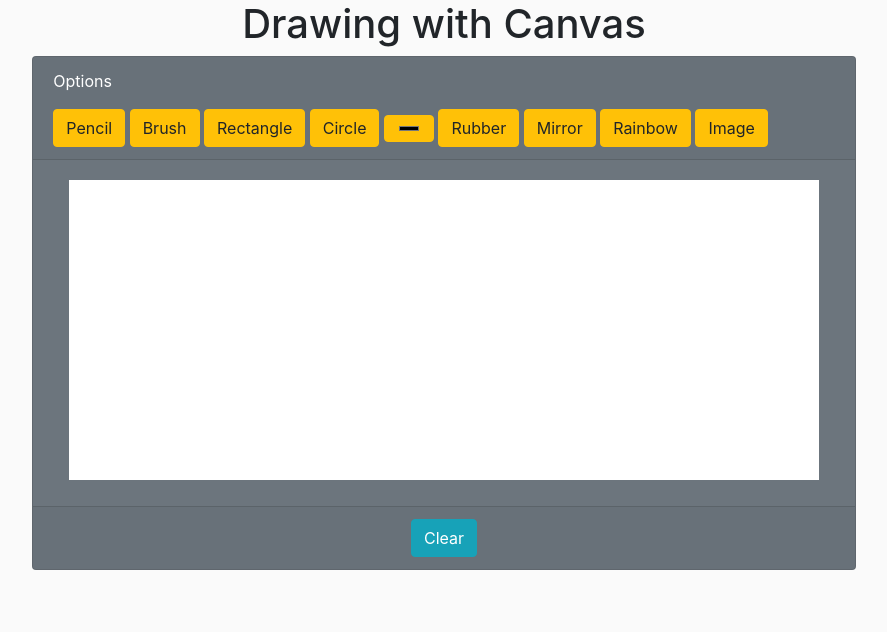
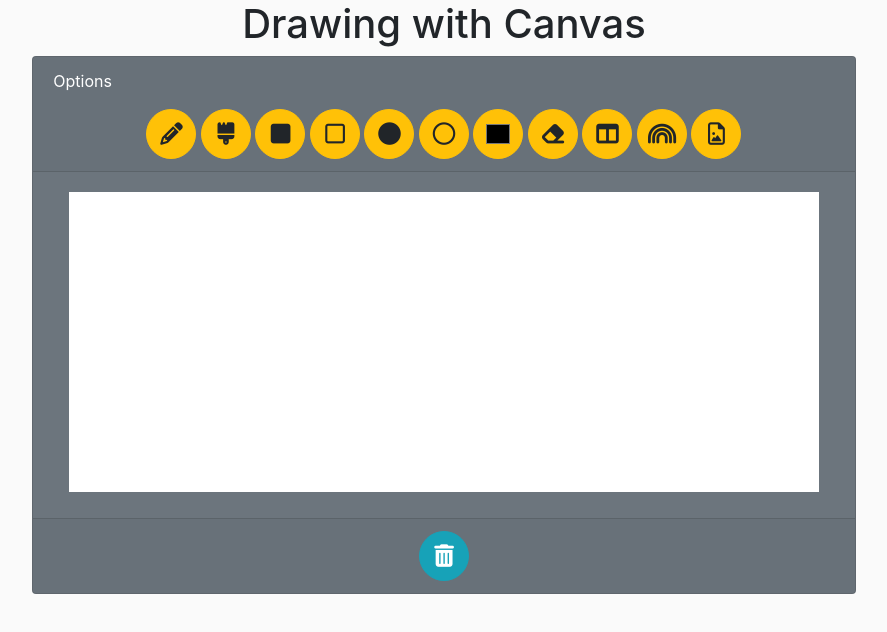
Before and after one commit to Jesus-Mejias/canvas, a plain HTML site: page index.html in a window 1280 px wide. Shown: the whole page, without its empty margins (196-1083 px from the left). Drawn offline with nearby package versions, Linux system fonts and the light colour scheme.

Commit message:
Botones terminados

```diff
--- a/css/estilos.css
+++ b/css/estilos.css
@@ -10,3 +10,30 @@ body{
 .canvas{
 	background-color: white;
 }
+
+.btn-circle {
+  width: 30px;
+  height: 30px;
+  text-align: center;
+  padding: 6px 0;
+  font-size: 12px;
+  line-height: 1.428571429;
+  border-radius: 15px;
+}
+.btn-circle.btn-lg {
+  width: 50px;
+  height: 50px;
+  padding: 10px 10px;
+  font-size: 18px;
+  line-height: 1.33;
+  border-radius: 25px;
+}
+
+.btn-circle.btn-xl {
+  width: 70px;
+  height: 70px;
+  padding: 10px 16px;
+  font-size: 24px;
+  line-height: 1.33;
+  border-radius: 35px;
+}
--- a/index.html
+++ b/index.html
@@ -23,16 +23,39 @@
 
 					<div class="card-header">
 						<p>Options</p>
-						<div id="options">
-							<button class="btn btn-warning" id="pencil">Pencil</button>
-							<button class="btn btn-warning" id="brush">Brush</button>
-							<button class="btn btn-warning" id="rectangle">Rectangle</button>
-							<button class="btn btn-warning" id="circle">Circle</button>
-							<input type="color" class="btn btn-warning" id="color"></input>
-							<button class="btn btn-warning" id="rubber">Rubber</button>
-							<button class="btn btn-warning" id="mirror">Mirror</button>
-							<button class="btn btn-warning" id="rainbow">Rainbow</button>
-							<button class="btn btn-warning" id="image">Image</button>
+						<div id="options" class="text-center">
+							<button class="btn btn-warning btn-circle btn-lg" id="pencil">
+								<i class="fa fa-pencil fa-lg"></i>
+							</button>
+							<button class="btn btn-warning btn-circle btn-lg" id="brush">
+								<i class="fas fa-brush fa-lg"></i>
+							</button>
+							<button class="btn btn-warning btn-circle btn-lg" id="rectangle">
+								<i class="fa fa-square fa-lg"></i>
+							</button>
+							<button class="btn btn-warning btn-circle btn-lg" id="rectangleo">
+								<i class="fa fa-square-o fa-lg"></i>
+							</button>
+							<button class="btn btn-warning btn-circle btn-lg" id="circle">
+								<i class="fa fa-circle fa-lg"></i>
+							</button>
+							<button class="btn btn-warning btn-circle btn-lg" id="circleo">
+								<i class="fa fa-circle-o fa-lg"></i>
+							</button>
+							<input type="color" class="btn btn-warning btn-circle btn-lg" id="color">
+							</input>
+							<button class="btn btn-warning btn-circle btn-lg" id="rubber">
+								<i class="fa fa-eraser fa-lg"></i>
+							</button>
+							<button class="btn btn-warning btn-circle btn-lg" id="mirror">
+								<i class="fa fa-columns fa-lg"></i>
+							</button>
+							<button class="btn btn-warning btn-circle btn-lg" id="rainbow">
+								<i class="fas fa-rainbow fa-lg"></i>
+							</button>
+							<button class="btn btn-warning btn-circle btn-lg" id="image">
+								<i class="fa fa-file-image-o fa-lg"></i>
+							</button>
 						</div>
 					</div>
 
@@ -41,7 +64,9 @@
 					</div>
 
 					<div class="card-footer text-center">
-						<button id="clear" class="btn btn-info">Clear</button>
+						<button id="clear" class="btn btn-info btn-circle btn-lg">
+							<i class="fa fa-trash fa-lg"></i>
+						</button>
 					</div>
 
 				</div>
@@ -55,5 +80,6 @@
 	<script src="https://code.jquery.com/jquery-3.2.1.slim.min.js" integrity="sha384-KJ3o2DKtIkvYIK3UENzmM7KCkRr/rE9/Qpg6aAZGJwFDMVNA/GpGFF93hXpG5KkN" crossorigin="anonymous"></script>
     <script src="https://cdnjs.cloudflare.com/ajax/libs/popper.js/1.12.9/umd/popper.min.js" integrity="sha384-ApNbgh9B+Y1QKtv3Rn7W3mgPxhU9K/ScQsAP7hUibX39j7fakFPskvXusvfa0b4Q" crossorigin="anonymous"></script>
     <script src="https://maxcdn.bootstrapcdn.com/bootstrap/4.0.0/js/bootstrap.min.js" integrity="sha384-JZR6Spejh4U02d8jOt6vLEHfe/JQGiRRSQQxSfFWpi1MquVdAyjUar5+76PVCmYl" crossorigin="anonymous"></script>
+    <script src="https://kit.fontawesome.com/0b9448283a.js"></script>
 </body>
 </html>
--- a/js/canvas.js
+++ b/js/canvas.js
@@ -132,7 +132,6 @@ $(document).ready(function () {
 		color = "#ffffff";
 		$("#color").prop('disabled', true);
 		size = 20;
-
 	});
 
 	// ]: Boton con funcion de efecto espejo
```
